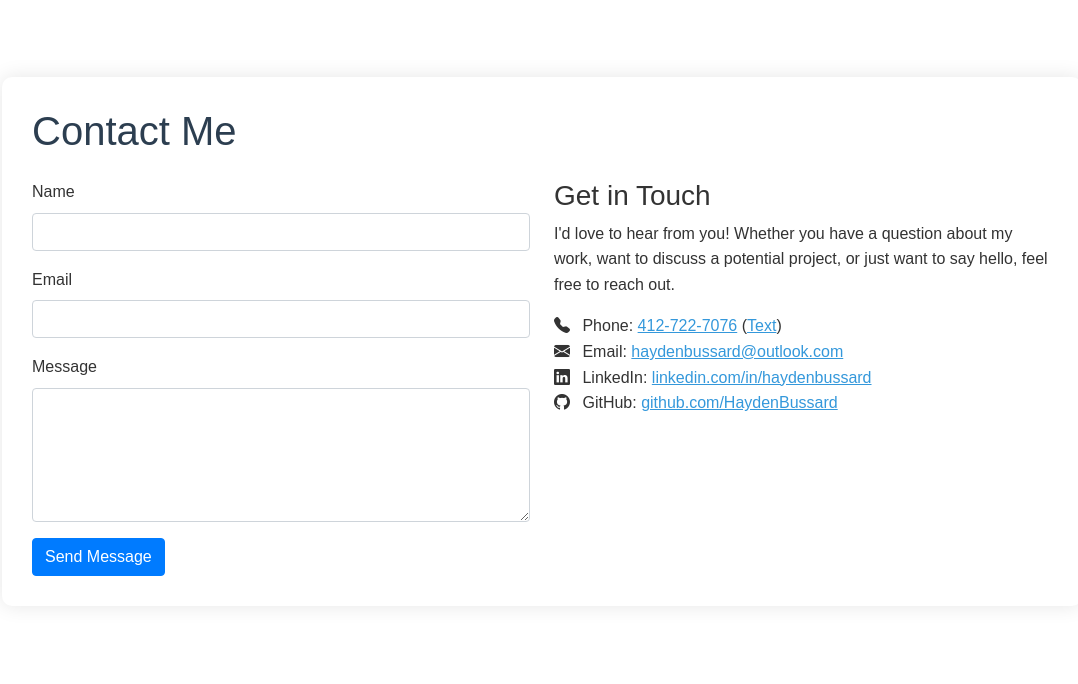
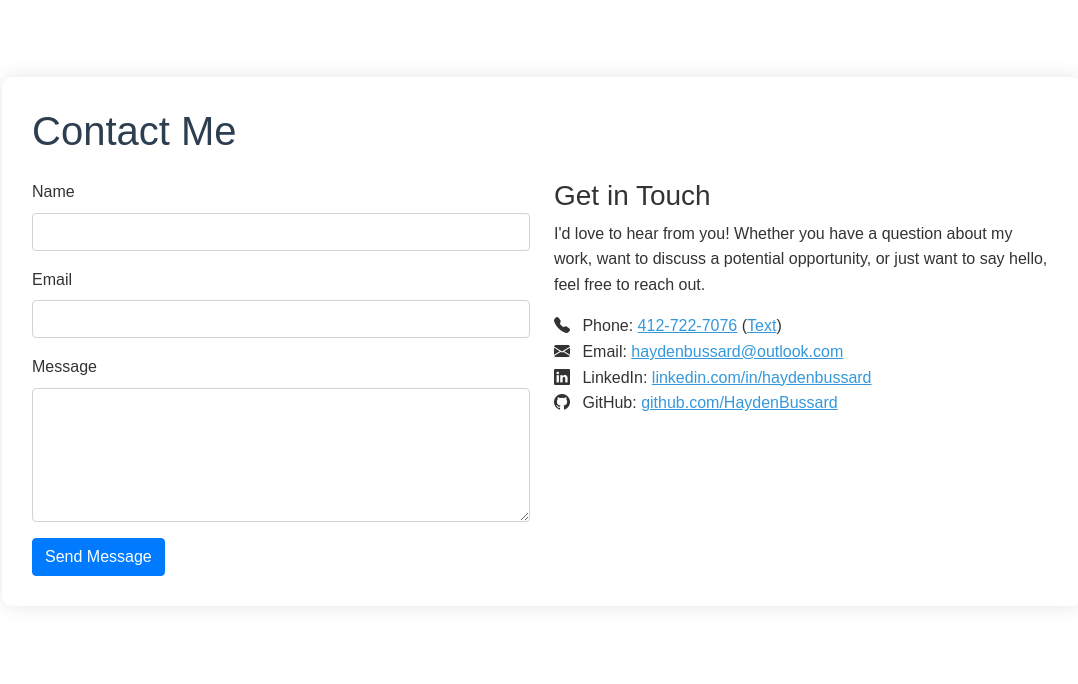
Before and after one commit to HaydenBussard/mywebsite, a Django app: page /contact/ in a window 1280 px wide. Shown: the part 143-827 px from the top of the page, without its empty margins (98-1176 px from the left). Run offline with Django 4.2, Linux system fonts and the light colour scheme; some libraries are stand-ins or nearby versions.

Commit message:
Edit wording on contact page

```diff
--- a/my_website/templates/contact.html
+++ b/my_website/templates/contact.html
@@ -26,7 +26,7 @@
         </div>
         <div class="col-md-6">
             <h3>Get in Touch</h3>
-            <p>I'd love to hear from you! Whether you have a question about my work, want to discuss a potential project, or just want to say hello, feel free to reach out.</p>
+            <p>I'd love to hear from you! Whether you have a question about my work, want to discuss a potential opportunity, or just want to say hello, feel free to reach out.</p>
             <ul class="list-unstyled">
                 <li><i class="bi bi-telephone-fill me-2"></i> Phone: <a href="tel:+14127227076">412-722-7076</a> (<a href="sms:+14127227076">Text</a>)</li>
                 <li><i class="bi bi-envelope-fill me-2"></i> Email: <a href="mailto:haydenbussard@outlook.com">haydenbussard@outlook.com</a></li>
```
